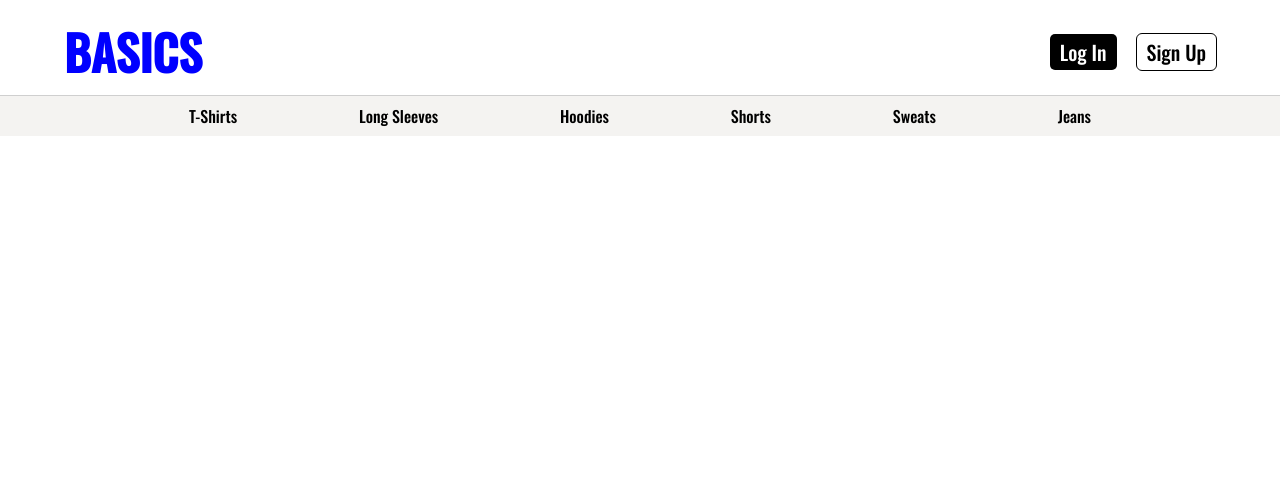
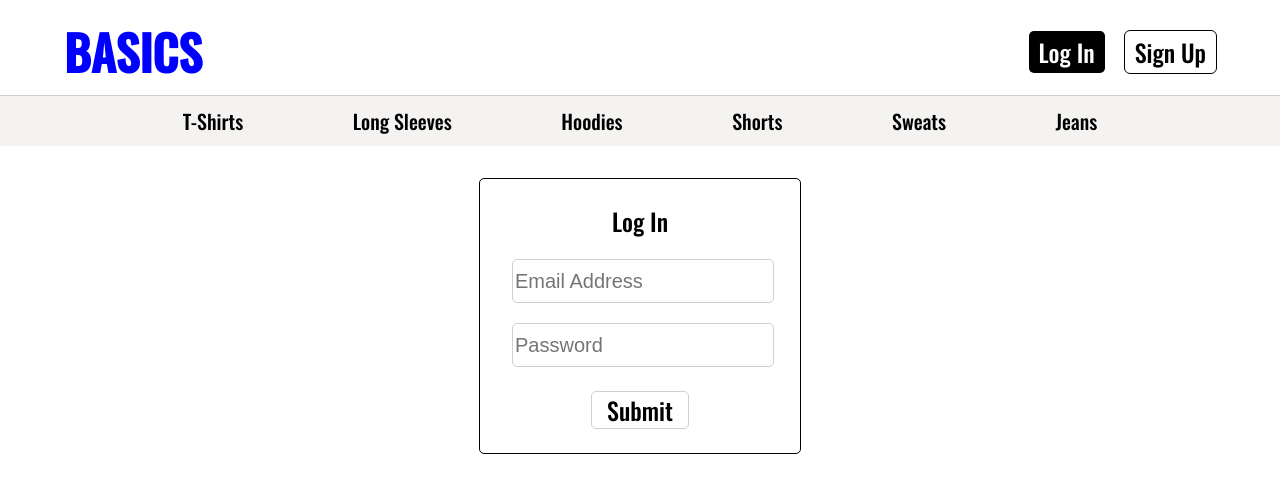
Before and after one commit to madray4/Basics, a React (Create React App) app in the folder frontend/: page /auth/login in a window 1280 px wide. Shown: the top 492 px of the page. Built offline with nearby package versions, Linux system fonts and the light colour scheme.

Commit message:
Created and styled draft auth page

```diff
--- a/frontend/src/App.js
+++ b/frontend/src/App.js
@@ -5,10 +5,10 @@ import { BrowserRouter, Routes, Route, Navigate } from 'react-router-dom';
 import { useSelector } from 'react-redux';
 
 // components
-import Navbar from './components/Navbar';
+import Navbar from './components/Navbar/Navbar';
 
 // pages
-import Auth from './pages/Auth';
+import Auth from './pages/Auth/Auth';
 
 function App() {
   return (
@@ -22,7 +22,7 @@ function App() {
             element={<p>HOME</p>}>
           </Route>
           <Route
-            path='/login'
+            path='/auth/:choice'
             element={<Auth/>}>
           </Route>
         </Routes>
--- a/frontend/src/components/css/Navbar.css
+++ b/frontend/src/components/Navbar/Navbar.css
@@ -1,8 +1,3 @@
-*{
-  margin: 0;
-  color: black;
-}
-
 .navbar{
 
 }
@@ -31,7 +26,7 @@
 }
 
 .navbar-login-button{
-  font-size: 1.25em;
+  font-size: 1.5em;
   color: white;
   background-color: black;
   padding: 3px 10px;
@@ -39,7 +34,7 @@
 }
 
 .navbar-signup-button{
-  font-size: 1.25em;
+  font-size: 1.5em;
   padding: 3px 10px;
   outline: solid black 1px;
   border-radius: 5px;
@@ -53,6 +48,7 @@
   margin-top: 0.5em;
   padding-bottom: 0.5em;
   justify-content:space-around;
+  font-size: 1.25em;
 }
 
 .navbar-product-catergories-wrapper{
--- a/frontend/src/components/Navbar.js
+++ b/frontend/src/components/Navbar/Navbar.js
@@ -1,7 +1,8 @@
+import './Navbar.css';
+
 import { useSelector } from 'react-redux';
 import { Link } from 'react-router-dom';
 
-import './css/Navbar.css';
 
 const Navbar = () => {
   const { user } = useSelector(state => state.auth);
@@ -14,12 +15,12 @@ const Navbar = () => {
         </Link>
         <div className='navbar-auth'>
           {!user &&
-            <Link to="/login">
+            <Link to="/auth/login">
               <p className='navbar-login-button'>Log In</p>
             </Link>
           }
           {!user &&
-            <Link to="/login">
+            <Link to="/auth/signup">
               <p className='navbar-signup-button'>Sign Up</p>
             </Link>
           }
--- a/frontend/src/index.css
+++ b/frontend/src/index.css
@@ -1,7 +1,13 @@
 @import url('https://fonts.googleapis.com/css2?family=Oswald:wght@300;500&display=swap');
+
+*{
+  margin: 0;
+  color: black;
+}
 
 body {
   margin: 0;
   font-family: Oswald;
   font-size: 16px;
+  font-weight: 500;
 }
--- /dev/null
+++ b/frontend/src/pages/Auth/Auth.css
@@ -0,0 +1,47 @@
+.not-selected{
+  color: gray;
+}
+
+
+input{
+  margin-top: 1em;
+  width: 80%;
+  margin-left: 10%;
+  font-size: 1.25em;
+  height: 2em;
+  border: 1px solid #CFCFCF;
+  border-radius: 5px;
+}
+
+h2{
+  text-align: center;
+  font-weight: 500;
+  font-size: 1.5em;
+  margin-top: 1em;
+}
+
+.auth{
+
+}
+
+.auth-wrapper{
+  width: 25%;
+  margin: auto;
+  margin-top:2em;
+  /* border: 1px solid #CFCFCF; */
+  border: 1px solid black;
+
+  border-radius: 5px;
+}
+
+.auth-submit-button{
+  font-size: 1.5em;
+  text-align: center;
+  cursor: pointer;
+  border: 1px solid #CFCFCF;
+  border-radius: 5px;
+  margin: auto;
+  margin-top: 1em;
+  margin-bottom: 1em;
+  width: 30%;
+}
--- a/frontend/src/pages/Auth.js
+++ b/frontend/src/pages/Auth/Auth.js
@@ -1,12 +1,17 @@
-import { useRef } from 'react';
+import './Auth.css'
+
+import { useState, useRef } from 'react';
 
 // redux
 import { useDispatch, useSelector } from 'react-redux';
-import { login, logout, signup } from '../store/slices/authSlice';
+import { login, logout, signup } from '../../store/slices/authSlice';
+import { useParams } from 'react-router-dom';
 
 const Auth = () => {
   const dispatch = useDispatch();
 
+  // used to determine whether user is attempting to login or signup
+  const { choice } = useParams()
   const { user } = useSelector(state => state.auth);
 
   const emailRef = useRef();
@@ -30,9 +35,25 @@ const Auth = () => {
   };
 
   return (
-    <div>
+    <div className="auth">
+      <div className="auth-wrapper">
+        <h2>{ choice === 'login' ? "Log In" : "Sign Up" }</h2>
+          <input
+            type="email"
+            ref={ emailRef }
+            placeholder="Email Address"
+          />
+          <input
+            type="password"
+            ref={ passwordRef }
+            placeholder="Password"
+          />
+          <div className="auth-submit-button">Submit</div>
+      </div>
+
+{/*
       <form onSubmit={ handleSubmit }>
-        <h3>Log In</h3>
+        <h2>Log In</h2>
         { user && <h3>{ user.email }</h3>}
         <label>Email: </label>
         <input
@@ -60,9 +81,9 @@ const Auth = () => {
           ref={ passwordSURef }
           />
         <button>Signup</button>
-      </form>
+      </form> */}
 
-      <button onClick={handleLogout}>Log Out</button>
+      {/* <button onClick={handleLogout}>Log Out</button> */}
     </div>
   );
 };
```
